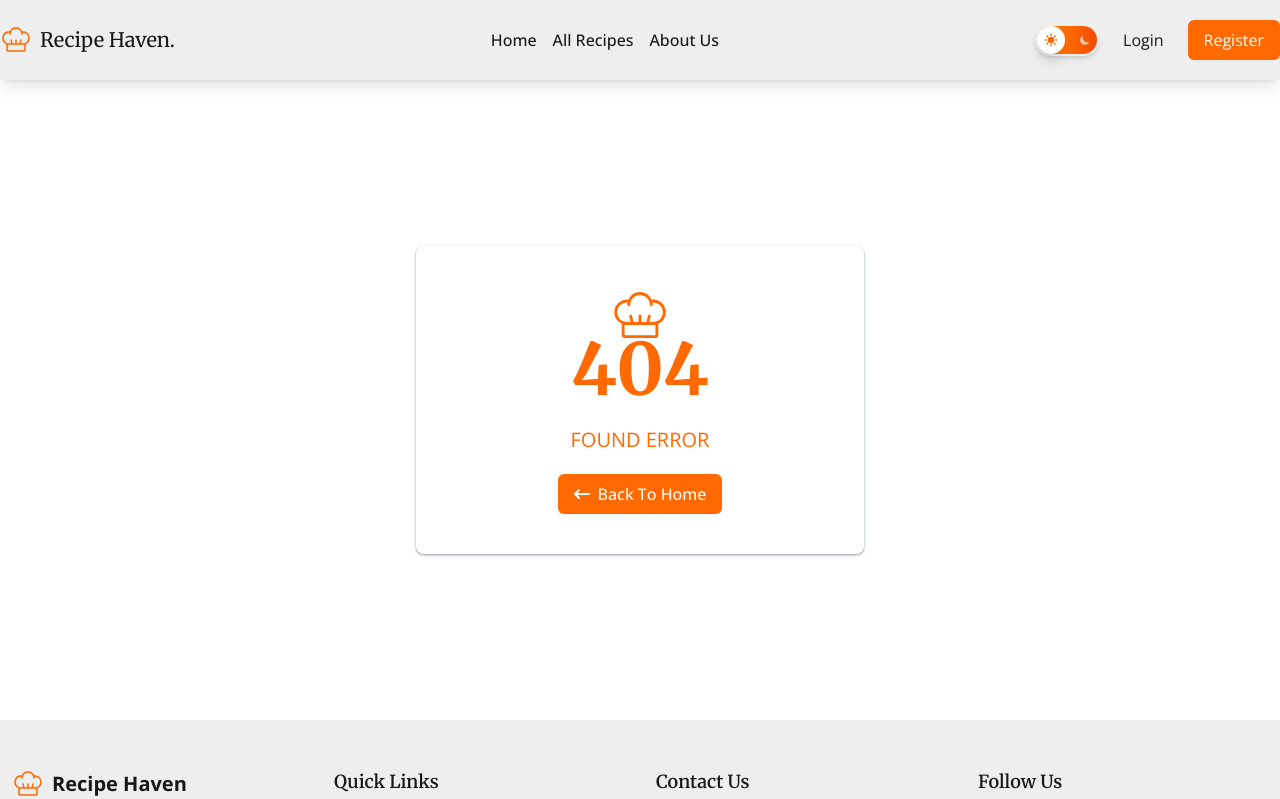
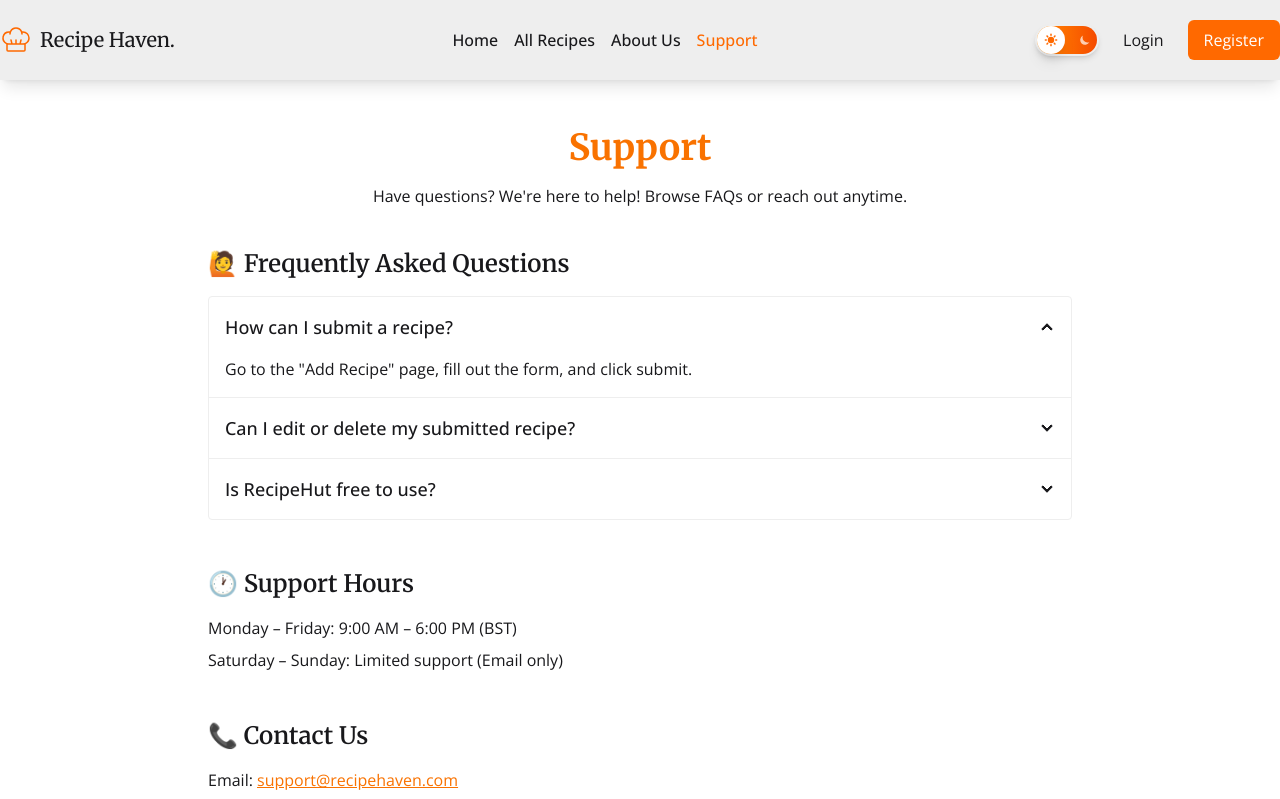
Before and after one commit to borhansiddque/recipe-haven-app, a React (Vite) app: page /support in a window 1280 px wide. Shown: the top 799 px of the page. Built offline with nearby package versions, Linux system fonts and the light colour scheme; no server answers.

Commit message:
Add Support page and Dashboard layout; update contact information in Footer and Navbar

```diff
--- a/src/Components/Footer.jsx
+++ b/src/Components/Footer.jsx
@@ -79,7 +79,7 @@ const Footer = () => {
                   href="tel:+1234567890"
                   className="text-base-content/70 hover:text-orange-500 transition-colors"
                 >
-                  +1 (234) 567-890
+                  +880 1234-567890
                 </a>
               </li>
             </ul>
--- a/src/Components/Navbar.jsx
+++ b/src/Components/Navbar.jsx
@@ -49,6 +49,16 @@ const Navbar = () => {
           }
         >
           About Us
+        </NavLink>
+      </li>
+      <li>
+        <NavLink
+          to="/support"
+          className={({ isActive }) =>
+            `font-medium ${isActive && "text-orange-500"}`
+          }
+        >
+          Support
         </NavLink>
       </li>
       {user && (
--- a/src/Components/TopRecipes.jsx
+++ b/src/Components/TopRecipes.jsx
@@ -21,7 +21,7 @@ const TopRecipes = () => {
             Where food lovers find their next favorite dish
           </p>
         </div>
-        <div className="grid sm:grid-cols-2 md:grid-cols-3 lg:grid-cols-4 gap-6">
+        <div className="grid sm:grid-cols-2 lg:grid-cols-3 xl:grid-cols-4 gap-6">
           {topRecipes.map((recipe) => (
             <div key={recipe._id} className="bg-base-200 shadow-md rounded-lg p-5 flex flex-col justify-between">
               <div className="">
--- /dev/null
+++ b/src/Layout/DashboardLayout.jsx
@@ -0,0 +1,16 @@
+import React from 'react';
+import { Outlet } from 'react-router';
+import Navbar from '../Components/Navbar';
+import Footer from '../Components/Footer';
+
+const DashboardLayout = () => {
+  return (
+    <div>
+      <Navbar></Navbar>
+      <Outlet></Outlet>
+      <Footer></Footer>
+    </div>
+  );
+};
+
+export default DashboardLayout;
--- /dev/null
+++ b/src/Pages/Dashboard/Dashboard.jsx
@@ -0,0 +1,11 @@
+import React from 'react';
+
+const Dashboard = () => {
+  return (
+    <div>
+      Dashboard
+    </div>
+  );
+};
+
+export default Dashboard;
--- /dev/null
+++ b/src/Pages/Support.jsx
@@ -0,0 +1,78 @@
+import React from "react";
+
+const Support = () => {
+  return (
+    <div className="max-w-4xl mx-auto px-4 py-12">
+      {/* Title */}
+      <h1 className="text-4xl font-bold text-center text-[#f97200] mb-4">
+        Support
+      </h1>
+      <p className="text-center mb-10">
+        Have questions? We're here to help! Browse FAQs or reach out anytime.
+      </p>
+
+      {/* FAQ Section using DaisyUI Accordion */}
+      <div className="mb-12">
+        <h2 className="text-2xl font-semibold mb-4 ">
+          🙋 Frequently Asked Questions
+        </h2>
+        <div className="join join-vertical w-full">
+          <div className="collapse collapse-arrow join-item border border-base-300">
+            <input type="radio" name="faq" defaultChecked />
+            <div className="collapse-title text-lg font-medium">
+              How can I submit a recipe?
+            </div>
+            <div className="collapse-content ">
+              Go to the "Add Recipe" page, fill out the form, and click submit.
+            </div>
+          </div>
+
+          <div className="collapse collapse-arrow join-item border border-base-300">
+            <input type="radio" name="faq" />
+            <div className="collapse-title text-lg font-medium">
+              Can I edit or delete my submitted recipe?
+            </div>
+            <div className="collapse-content ">
+              Yes, go to your profile and manage your recipes anytime.
+            </div>
+          </div>
+
+          <div className="collapse collapse-arrow join-item border border-base-300">
+            <input type="radio" name="faq" />
+            <div className="collapse-title text-lg font-medium">
+              Is RecipeHut free to use?
+            </div>
+            <div className="collapse-content ">
+              Absolutely! RecipeHut is 100% free for users.
+            </div>
+          </div>
+        </div>
+      </div>
+
+      {/* Support Hours */}
+      <div className="mb-12">
+        <h2 className="text-2xl font-semibold mb-4">🕐 Support Hours</h2>
+        <p className="mb-2">Monday – Friday: 9:00 AM – 6:00 PM (BST)</p>
+        <p className="">Saturday – Sunday: Limited support (Email only)</p>
+      </div>
+
+      {/* Contact Info */}
+      <div className="mb-12">
+        <h2 className="text-2xl font-semibold mb-4 ">📞 Contact Us</h2>
+        <p className="mb-1">
+          Email:{" "}
+          <a
+            href="mailto:support@recipehut.com"
+            className="text-[#f97200] underline"
+          >
+            support@recipehaven.com
+          </a>
+        </p>
+        <p className="">Phone: +880 1234-567890</p>
+      </div>
+    </div>
+
+  );
+};
+
+export default Support;
--- a/src/Router/Router.jsx
+++ b/src/Router/Router.jsx
@@ -11,6 +11,9 @@ import Home from "../Pages/Home";
 import About from "../Pages/About";
 import DetailsRecipe from "../Pages/DetailsRecipe";
 import Loading from "../Components/Loading";
+import Support from "../Pages/Support";
+import Dashboard from "../Pages/Dashboard/Dashboard";
+import DashboardLayout from "../Layout/DashboardLayout";
 
 let router = createBrowserRouter([
   {
@@ -55,6 +58,10 @@ let router = createBrowserRouter([
         Component: About
       },
       {
+        path: "support",
+        Component: Support
+      },
+      {
         path: "my-recipes",
         loader: () =>
           fetch("https://recipe-haven-server-five.vercel.app/recipes"),
@@ -80,6 +87,16 @@ let router = createBrowserRouter([
       },
     ],
   },
+  {
+    path: '/dashboard',
+    Component: DashboardLayout,
+    children: [
+      {
+        index: true,
+        Component: Dashboard
+      }
+    ]
+  }
 ]);
 
 export default router;
```
